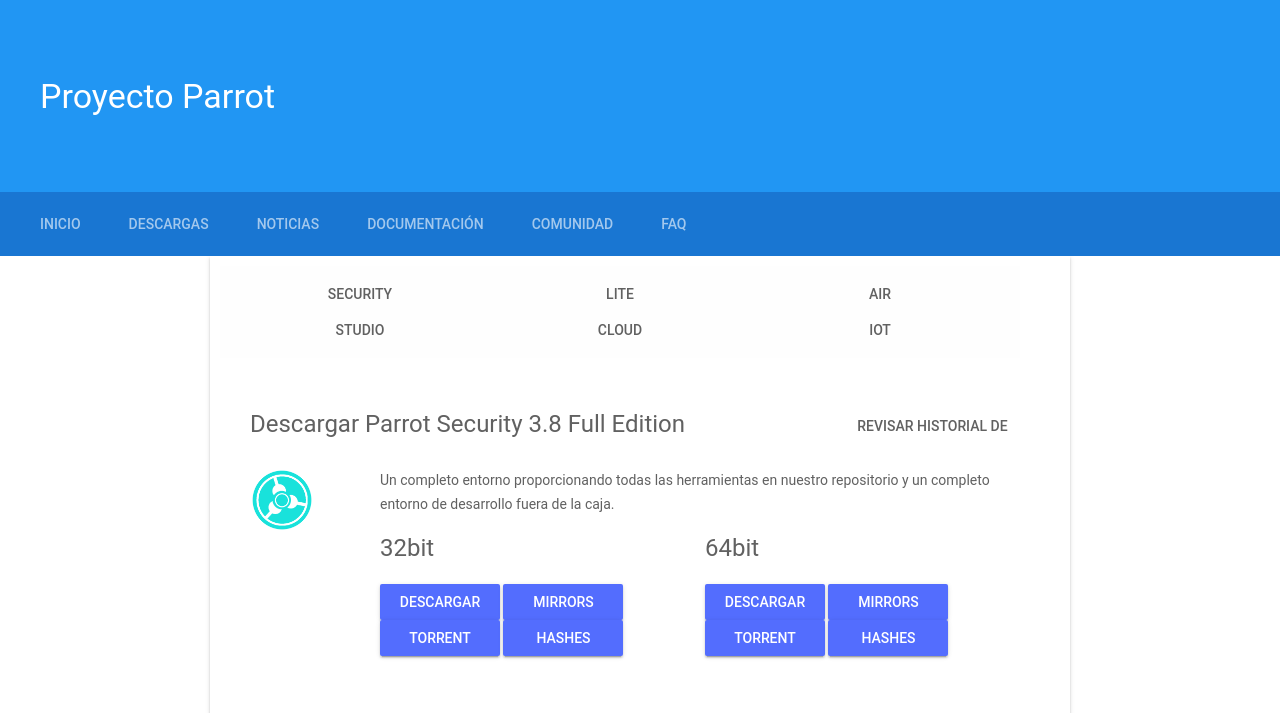
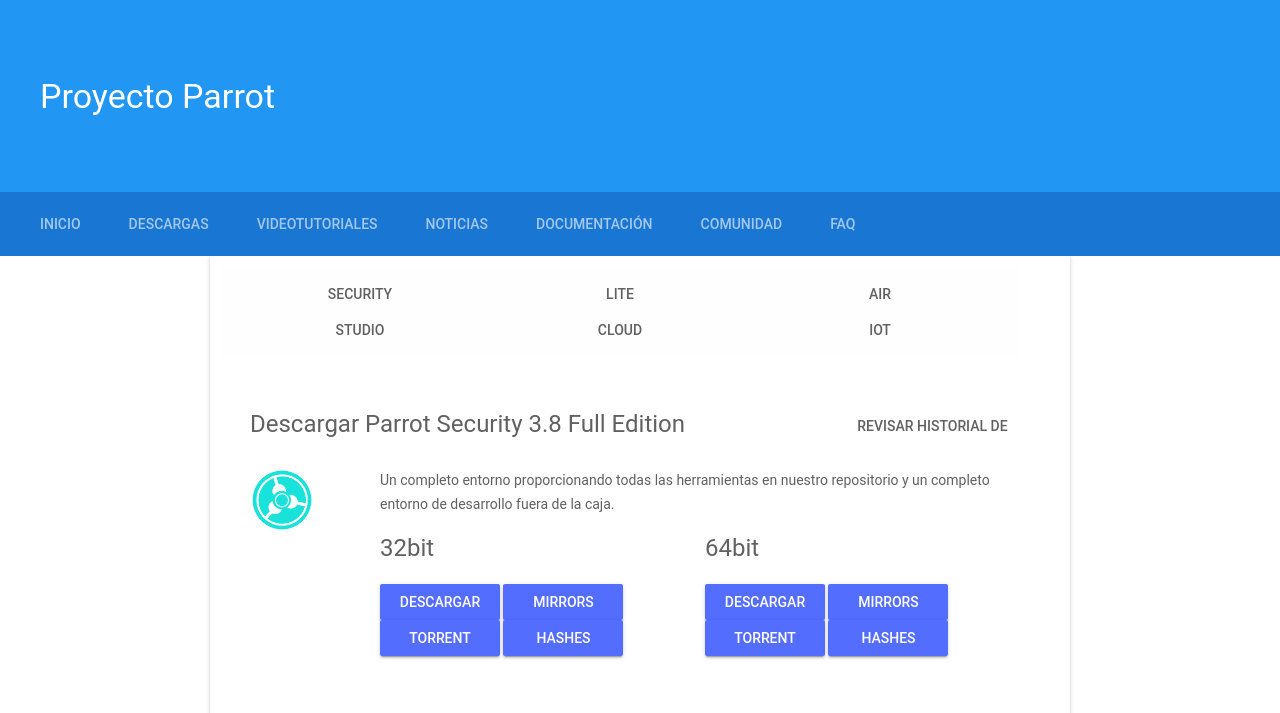
Before and after one commit to josegatica/parrotsec-es, a PHP site: page /download.php in a window 1280 px wide. Shown: the top 713 px of the page. Run offline with PHP 8.4, Linux system fonts and the light colour scheme; some libraries are stand-ins or nearby versions.

Commit message:
Update nav.php

```diff
--- a/nav.php
+++ b/nav.php
@@ -9,6 +9,7 @@
         <div class="mdl-layout__tab-bar mdl-js-ripple-effect mdl-color--primary-dark">
             <a href="https://www.parrotsec-es.org/" <?php if($page=="home"){?>class="mdl-layout__tab is-active"<?php } else { ?>class="mdl-layout__tab"<?php } ?>>Inicio</a>
             <a href="https://www.parrotsec-es.org/download.php" <?php if($page=="download"){?>class="mdl-layout__tab is-active"<?php } else { ?>class="mdl-layout__tab"<?php } ?>>Descargas</a>
+            <a href="https://www.parrotsec-es.org/videos.php" <?php if($page=="videos"){?>class="mdl-layout__tab is-active"<?php } else { ?>class="mdl-layout__tab"<?php } ?>>Videotutoriales</a>
             <a href="https://blog.parrotsec.org/" class="mdl-layout__tab">Noticias</a>
             <a href="https://docs.parrotsec-es.org/" target="blank" class="mdl-layout__tab">Documentación</a>
             <a href="https://community.parrotsec.org/viewforum.php?id=25" target="blank" class="mdl-layout__tab">Comunidad</a>
```
